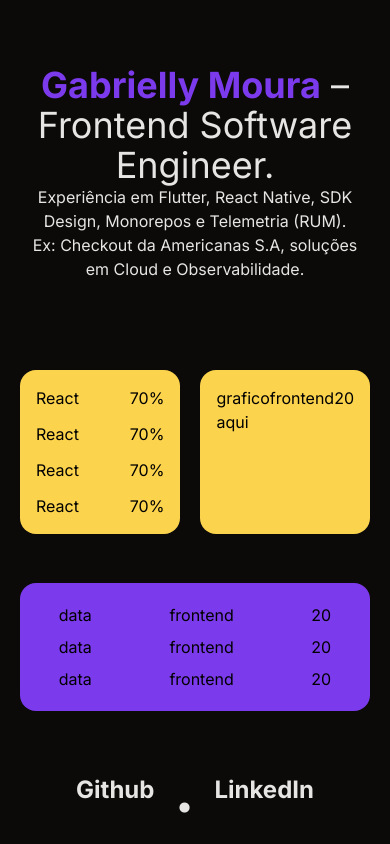
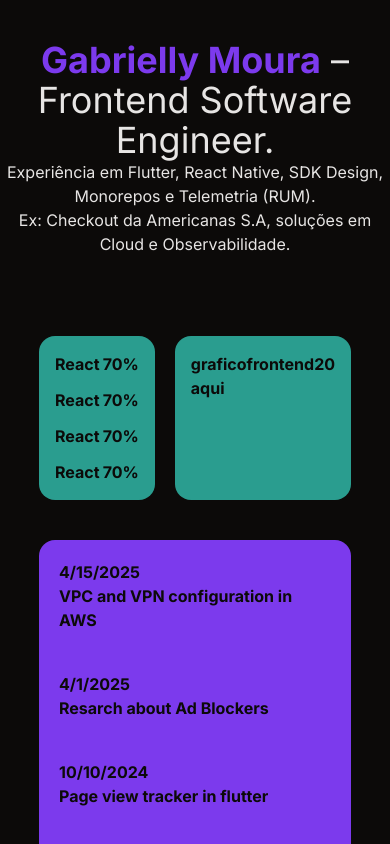
Before and after one commit to gabriellymoura/my-dev-analytics, a React (Vite) app: page / in a window 390 px wide. Shown: the top 844 px of the page. Built offline with nearby package versions, Linux system fonts and the light colour scheme.

Commit message:
add responsivity and json

```diff
--- a/src/App.tsx
+++ b/src/App.tsx
@@ -3,16 +3,17 @@ import SkillTracker from "./components/SkillTracker";
 import SkillTimer from "./components/SkillTimer";
 import History from "./components/History";
 import Foorter from "./components/Footer";
+import data from "./assets/data.json";
 
 function App() {
   return (
-    <main className="flex flex-col w-auto h-screen justify-around mr-5 ml-5">
+    <main className="flex flex-col w-auto h-auto items-center gap-10">
       <Header />
-      <div className="size-auto flex gap-5">
+      <div className="h-auto w-[80%] flex gap-5 ">
         <SkillTracker />
         <SkillTimer />
       </div>
-      <History />
+      <History historyData={data.history} />
       <Foorter />
     </main>
   );
--- /dev/null
+++ b/src/assets/data.json
@@ -0,0 +1,15 @@
+{
+    "skills_learning": [
+        { "name": "React", "level": "Avançado", "progress": 80 },
+        { "name": "Flutter", "level": "Aprendendo", "progress": 30 },
+        { "name": "React-Native", "level": "Aprendendo", "progress": 40 }
+    ],
+    "history": [
+        { "description": "VPC and VPN configuration in AWS", "date": "2025-04-15T11:35:39.976Z" },
+        { "description": "Resarch about Ad Blockers", "date": "2025-04-01T11:35:39.976Z" },
+        { "description": "Page view tracker in flutter", "date": "2024-10-10T11:35:39.976Z" },
+        { "description": "VPC and VPN configuration in AWS", "date": "2025-04-15T11:35:39.976Z" },
+        { "description": "Resarch about Ad Blockers", "date": "2025-04-01T11:35:39.976Z" },
+        { "description": "Page view tracker in flutter", "date": "2024-10-10T11:35:39.976Z" }
+    ]
+}
--- a/src/components/History.tsx
+++ b/src/components/History.tsx
@@ -1,21 +1,32 @@
 import { FC } from "react";
 
-const Item: FC = () => {
+interface ItemProps {
+  description: string;
+  date: string;
+}
+
+const Item: FC<ItemProps> = ({ date, description }) => {
   return (
-    <div className="flex flex-row justify-around">
-      <p>data</p>
-      <p>frontend</p>
-      <p>20</p>
+    <div className="flex flex-row flex-wrap font-bold text-primary">
+      <p className="w-[30%]">{new Date(date).toLocaleDateString()}</p>
+      <p className="">{description}</p>
     </div>
   );
 };
 
-const History: FC = () => {
+interface Props {
+  historyData: {
+    description: string;
+    date: string;
+  }[];
+}
+
+const History: FC<Props> = ({ historyData }) => {
   return (
-    <div className="flex flex-col pt-5 pb-5 gap-2 bg-secondary-card text-black rounded-2xl">
-      <Item />
-      <Item />
-      <Item />
+    <div className="flex flex-col p-5 gap-10 bg-secondary-card text-black rounded-2xl h-auto w-[80%]">
+      {historyData.map((item, index) => (
+        <Item key={index} date={item.date} description={item.description} />
+      ))}
     </div>
   );
 };
--- a/src/components/SkillTimer.tsx
+++ b/src/components/SkillTimer.tsx
@@ -2,7 +2,7 @@ import { FC } from "react";
 
 const SkillTimer: FC = () => {
   return (
-    <div className="w-full h-auto flex flex-row justify-between  p-4  text-black rounded-2xl bg-primary-card">
+    <div className="w-full h-auto flex flex-row justify-between p-4 text-primary rounded-2xl bg-secondary font-bold">
       <p>grafico aqui</p>
       <p>frontend</p>
       <p>20</p>
--- a/src/components/SkillTracker.tsx
+++ b/src/components/SkillTracker.tsx
@@ -2,7 +2,7 @@ import { FC } from "react";
 
 const Skill: FC = () => {
   return (
-    <div className="flex flex-row justify-between ">
+    <div className="flex flex-row justify-between font-bold ">
       <p>React</p>
       <p>70%</p>
     </div>
@@ -11,7 +11,7 @@ const Skill: FC = () => {
 
 const SkillTracker: FC = () => {
   return (
-    <div className="w-full h-auto flex flex-col text-black bg-primary-card rounded-2xl p-4 gap-3">
+    <div className="w-full h-auto flex flex-col text-primary bg-secondary rounded-2xl p-4 gap-3">
       <Skill />
       <Skill />
       <Skill />
```
